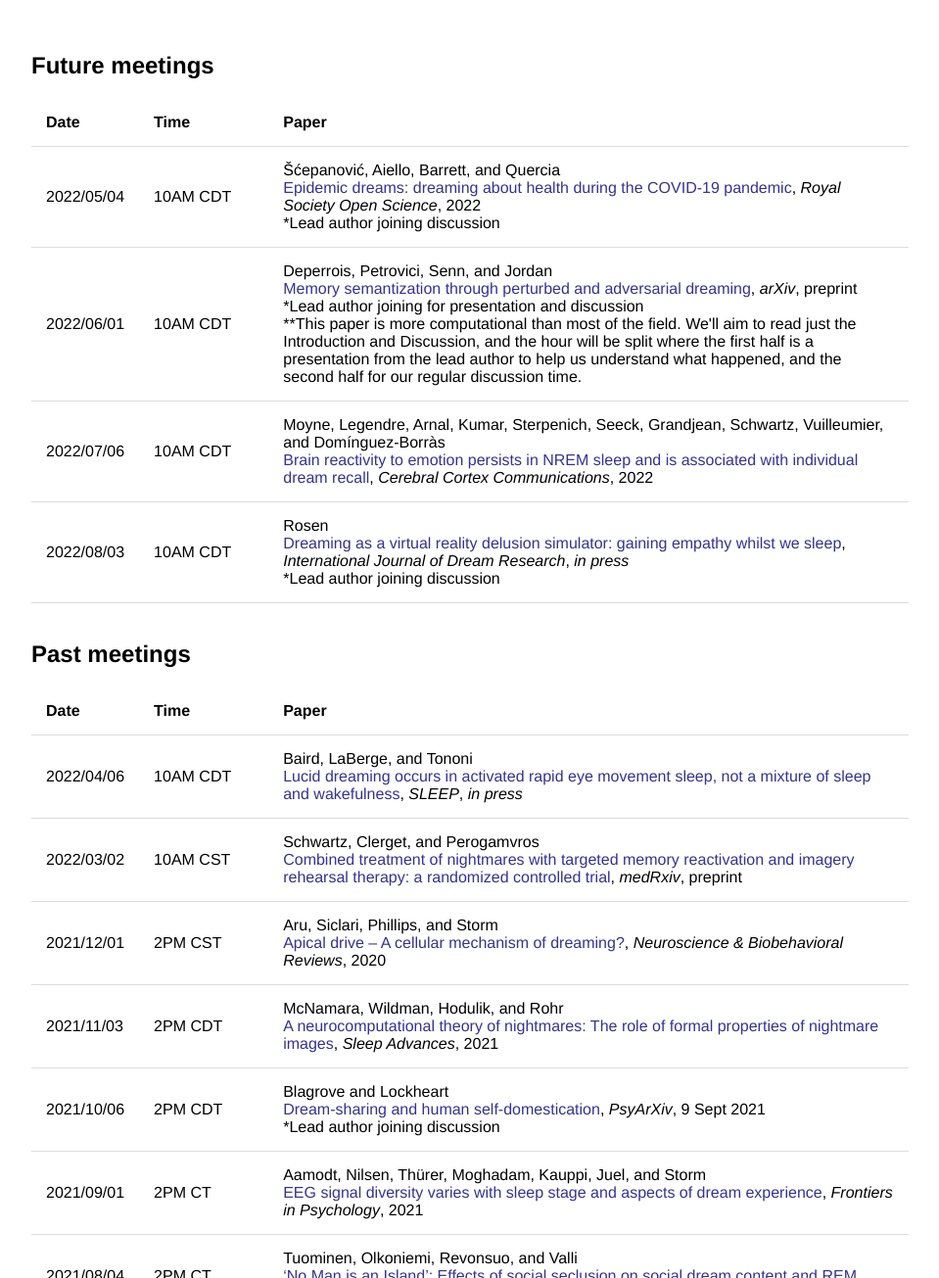
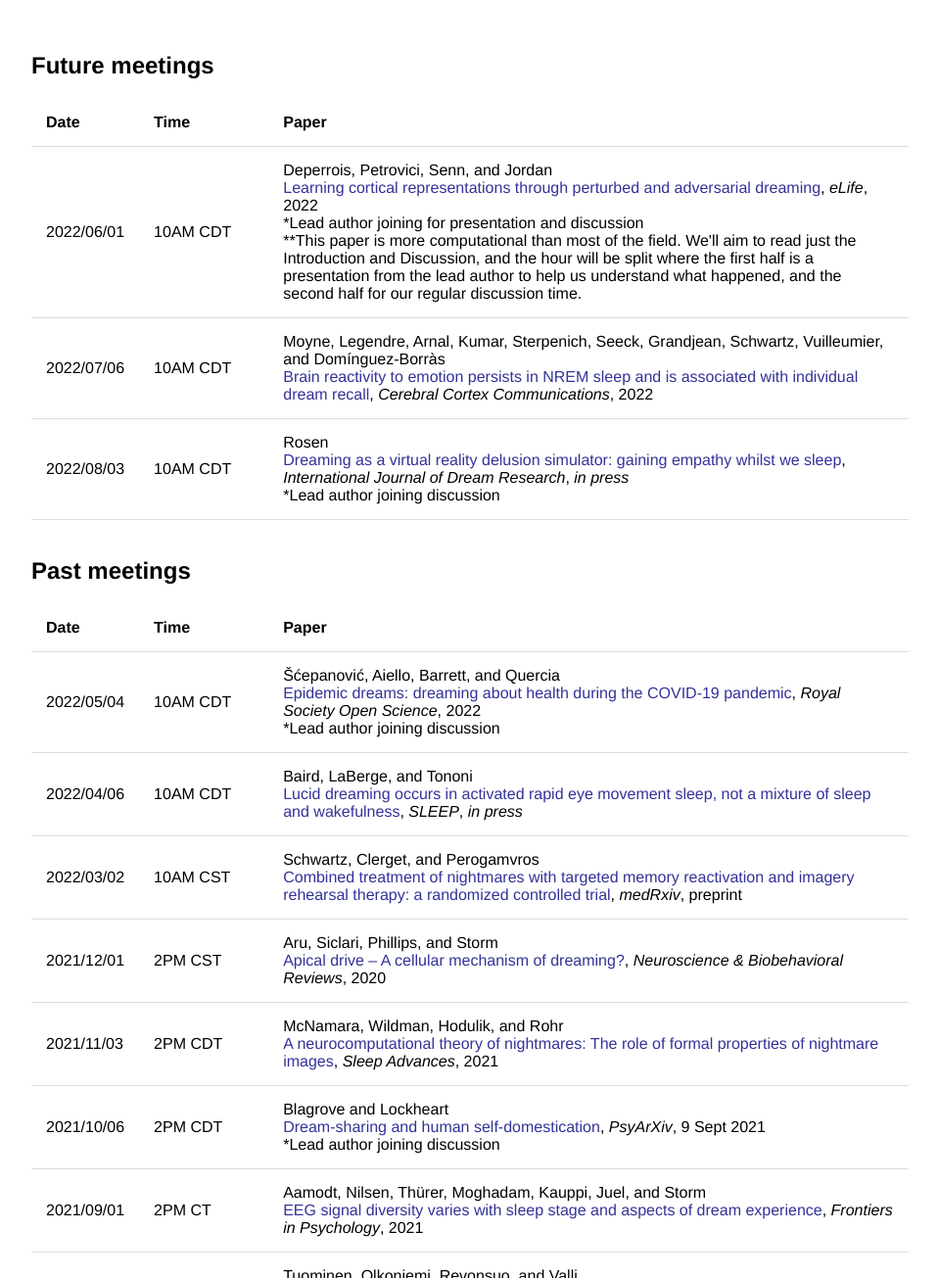
Before and after one commit to remrama/remrama.github.io, a Jekyll site: the page built from drrc/index.html, in a window 1280 px wide and 1400 px high, scrolled down 521 px, cut to the strip 95-1400 px from the top of the window. Shown: the whole strip at 98% size, without its empty margins (160-1119 px from the left). Built offline with Jekyll 4.4.1, drawn with Linux system fonts in a browser that asks for light colours.

Commit message:
Update index.html

```diff
--- a/drrc/index.html
+++ b/drrc/index.html
@@ -37,14 +37,9 @@ title: DRRC
             <th>Paper</th>
         </tr>
         <tr>
-            <td>2022/05/04</td>
-            <td>10AM CDT</td>
-            <td>Šćepanović, Aiello, Barrett, and Quercia<br><a href="https://doi.org/10.1098/rsos.211080">Epidemic dreams: dreaming about health during the COVID-19 pandemic</a>, <i>Royal Society Open Science</i>, 2022<br>*Lead author joining discussion</td>
-        </tr>
-        <tr>
             <td>2022/06/01</td>
             <td>10AM CDT</td>
-            <td>Deperrois, Petrovici, Senn, and Jordan<br><a href="https://arxiv.org/abs/2109.04261">Memory semantization through perturbed and adversarial dreaming</a>, <i>arXiv</i>, preprint<br>*Lead author joining for presentation and discussion<br>**This paper is more computational than most of the field.  We'll aim to read just the Introduction and Discussion, and the hour will be split where the first half is a presentation from the lead author to help us understand what happened, and the second half for our regular discussion time.</td>
+            <td>Deperrois, Petrovici, Senn, and Jordan<br><a href="https://doi.org/10.7554/eLife.76384">Learning cortical representations through perturbed and adversarial dreaming</a>, <i>eLife</i>, 2022<br>*Lead author joining for presentation and discussion<br>**This paper is more computational than most of the field.  We'll aim to read just the Introduction and Discussion, and the hour will be split where the first half is a presentation from the lead author to help us understand what happened, and the second half for our regular discussion time.</td>
         </tr>
         <tr>
             <td>2022/07/06</td>
@@ -71,6 +66,11 @@ title: DRRC
             <th>Date</th>
             <th>Time</th>
             <th>Paper</th>
+        </tr>
+        <tr>
+            <td>2022/05/04</td>
+            <td>10AM CDT</td>
+            <td>Šćepanović, Aiello, Barrett, and Quercia<br><a href="https://doi.org/10.1098/rsos.211080">Epidemic dreams: dreaming about health during the COVID-19 pandemic</a>, <i>Royal Society Open Science</i>, 2022<br>*Lead author joining discussion</td>
         </tr>
         <tr>
             <td>2022/04/06</td>
```
